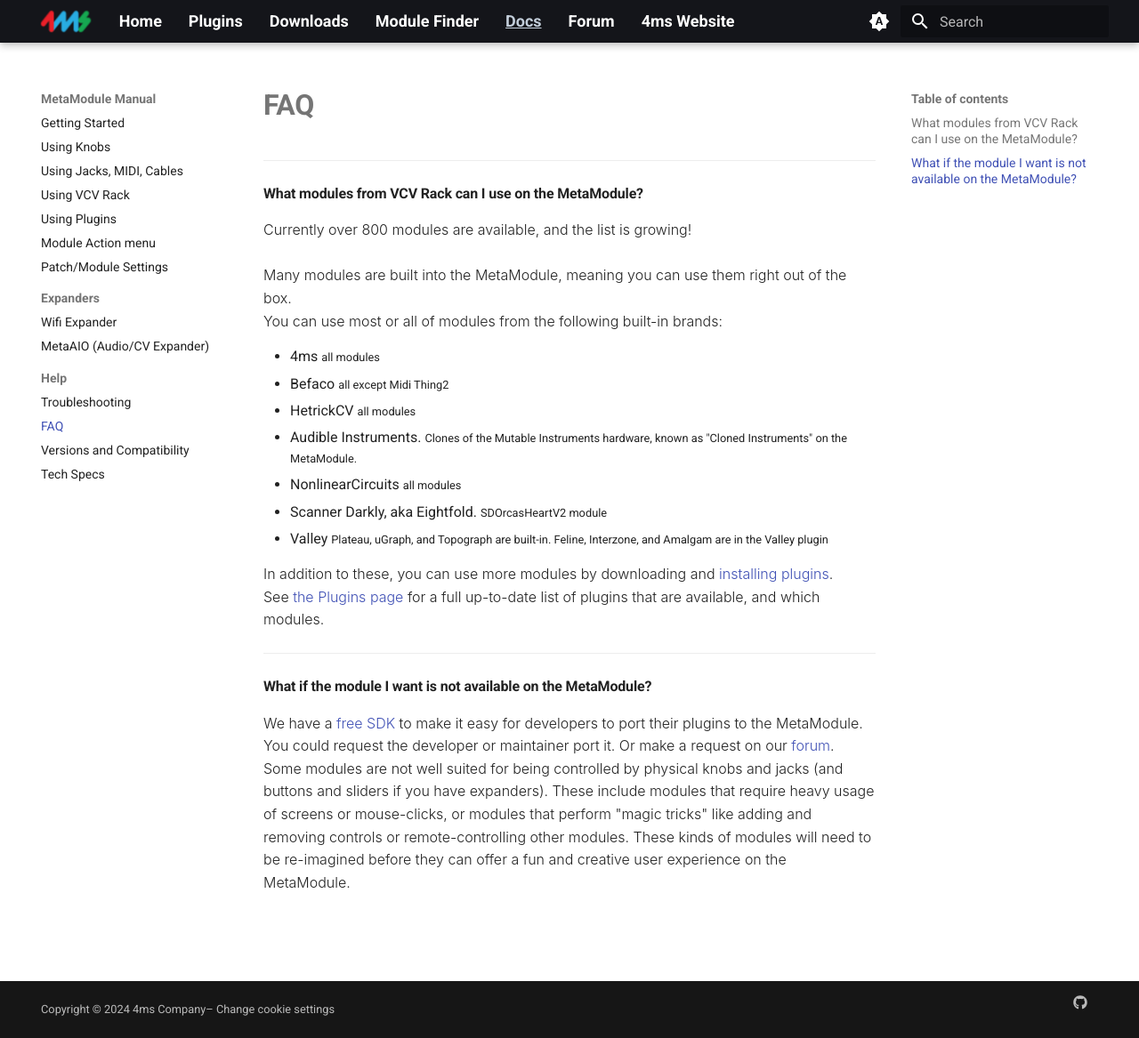
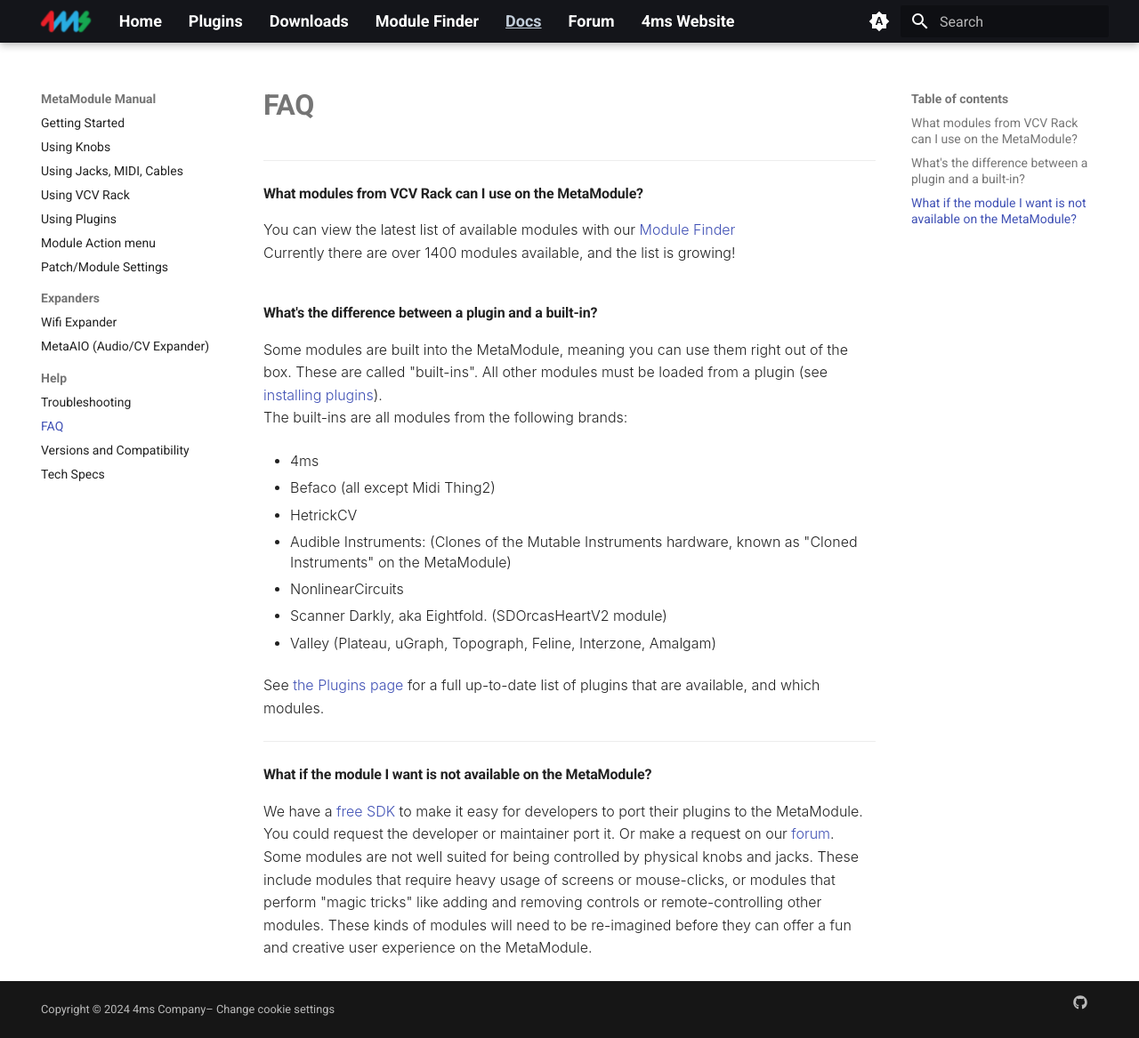
Before and after one commit to 4ms/metamodule-docs-website, an MkDocs documentation site: the page built from docs/faq.md, in a window 1280 px wide and 1167 px high. Shown: the whole window at 89% size. Built offline with MkDocs 1.6.1 and Material for MkDocs 9.7.7, drawn with Linux system fonts in a browser that asks for light colours.

```diff
--- a/docs/faq.md
+++ b/docs/faq.md
@@ -4,26 +4,35 @@
 
 #### What modules from VCV Rack can I use on the MetaModule?
 
-Currently over 800 modules are available, and the list is growing!
+You can view the latest list of available modules with our [Module Finder](../modulefinder)
+
+Currently there are over 1400 modules available, and the list is growing!
 
 &nbsp;
 
-Many modules are built into the MetaModule, meaning you can use them right out of the box.
+#### What's the difference between a plugin and a built-in?
 
-You can use most or all of modules from the following built-in brands:
+Some modules are built into the MetaModule, meaning you can use them right out
+of the box. These are called "built-ins". All other modules must be loaded from
+a plugin (see [installing plugins](plugins.md)).
 
- - 4ms <span style="font-size:0.8em">all modules</span>
- - Befaco <span style="font-size:0.8em">all except Midi Thing2</span>
- - HetrickCV <span style="font-size:0.8em">all modules</span>
- - Audible Instruments. <span style="font-size:0.8em">Clones of the
-   Mutable Instruments hardware, known as "Cloned Instruments" on the
-   MetaModule.</span>
- - NonlinearCircuits <span style="font-size:0.8em">all modules</span>
- - Scanner Darkly, aka Eightfold. <span style="font-size:0.8em">SDOrcasHeartV2 module</span>
- - Valley <span style="font-size:0.8em">Plateau, uGraph, and Topograph are built-in. Feline, Interzone, and Amalgam are in the Valley plugin</span>
+The built-ins are all modules from the following brands:
 
+ - 4ms
 
-In addition to these, you can use more modules by downloading and [installing plugins](plugins.md).
+ - Befaco (all except Midi Thing2)
+
+ - HetrickCV
+
+ - Audible Instruments: (Clones of the Mutable Instruments hardware, known as
+   "Cloned Instruments" on the MetaModule)
+
+ - NonlinearCircuits
+
+ - Scanner Darkly, aka Eightfold. (SDOrcasHeartV2 module)
+
+ - Valley (Plateau, uGraph, Topograph, Feline, Interzone, Amalgam)
+
 
 See [the Plugins page](https://metamodule.4ms.info/plugins) for a full up-to-date list of plugins that are available, and which modules.
 
@@ -39,8 +48,8 @@ the developer or maintainer port it. Or make a request on our
 
 
 Some modules are not well suited for being controlled by physical knobs and
-jacks (and buttons and sliders if you have expanders). These include modules
-that require heavy usage of screens or mouse-clicks, or modules that perform
-"magic tricks" like adding and removing controls or remote-controlling other
-modules. These kinds of modules will need to be re-imagined before they can
-offer a fun and creative user experience on the MetaModule.
+jacks. These include modules that require heavy usage of screens or
+mouse-clicks, or modules that perform "magic tricks" like adding and removing
+controls or remote-controlling other modules. These kinds of modules will need
+to be re-imagined before they can offer a fun and creative user experience on
+the MetaModule.
--- a/docs/stylesheets/extra.css
+++ b/docs/stylesheets/extra.css
@@ -44,10 +44,10 @@
 
 .half { width: auto; max-height: 240px; }
 
-.img-412 { width: auto; max-height: 412px; }
 .img-550 { width: auto; max-height: 550px; }
 
-.img-472 { width: auto; max-height: 472px; }
+.img-511 { width: auto; max-height: 511px; }
+.img-567 { width: auto; max-height: 567px; }
 .img-630 { width: auto; max-height: 630px; }
 
 .md-typeset .grid.cards>ul>li {
```
Also changed, not shown: docs/module_patch_settings.md (+46 -26 lines), docs/wifi.md (+29 -14 lines), docs/img/file-menu.png, docs/img/mv-settings-all.png, docs/img/patch-description-edit.png, docs/img/patch-description.png.
